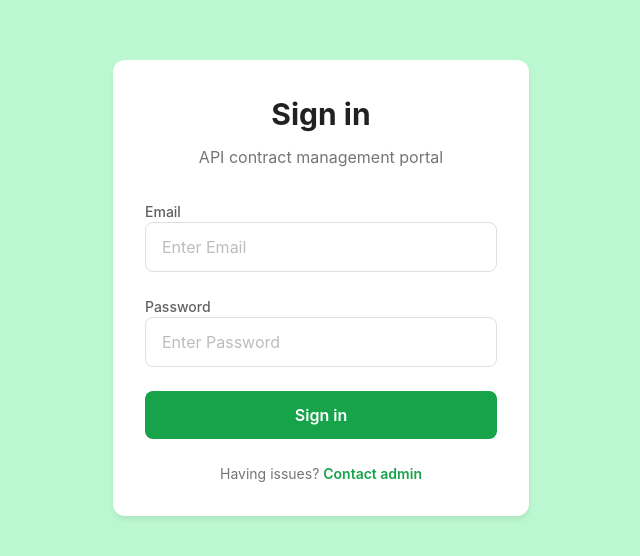
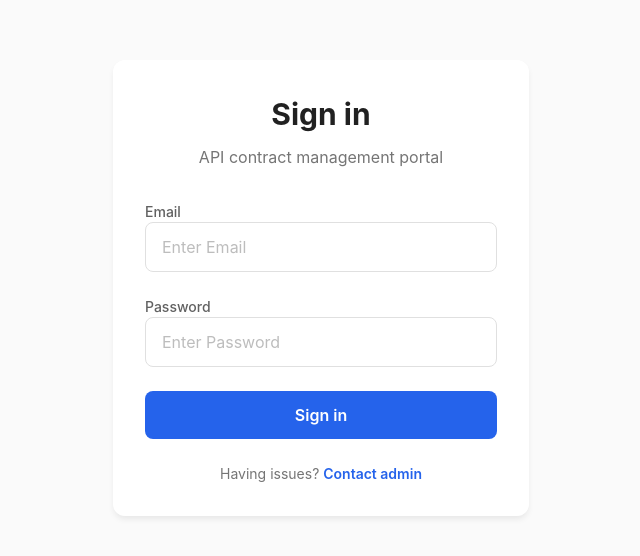
Before and after one commit to RohanMankame/api_contract_manager, a React (Vite) app: page /login in a window 1280 px wide. Shown: the part 112-668 px from the top of the page, without its empty margins (319-959 px from the left). Built offline with nearby package versions, Linux system fonts and the light colour scheme; no server answers.

Commit message:
update color palet from theam

```diff
--- a/src/pages/LoginPage.jsx
+++ b/src/pages/LoginPage.jsx
@@ -46,7 +46,7 @@ export default function LoginPage() {
   };
 
   return (
-    <div className="fixed inset-0 bg-primary-light flex items-center justify-center">
+    <div className="fixed inset-0 flex items-center justify-center">
       <div className="w-full max-w-md px-4">
         <div className="card">
           <h2 style={{ fontSize: 'var(--text-3xl)', fontWeight: 'var(--font-bold)' }} className="text-center text-neutral-900 mb-2">
--- a/src/styles/theme.css
+++ b/src/styles/theme.css
@@ -5,17 +5,17 @@
 }
 
 :root {
-  /* Primary Colors - Soft Pastel Green */
-  --color-primary-50: #f0fdf4;
-  --color-primary-100: #bbf7d0;
-  --color-primary-200: #86efac;
-  --color-primary-300: #6ee7b7;
-  --color-primary-400: #4ade80;
-  --color-primary-500: #22c55e;
-  --color-primary-600: #16a34a;
-  --color-primary-700: #15803d;
-  --color-primary-800: #166534;
-  --color-primary-900: #145231;
+  /* Primary Colors - Soft Pastel Blue */
+  --color-primary-50: #eff6ff;
+  --color-primary-100: #dbeafe;
+  --color-primary-200: #bfdbfe;
+  --color-primary-300: #93c5fd;
+  --color-primary-400: #60a5fa;
+  --color-primary-500: #3b82f6;
+  --color-primary-600: #2563eb;
+  --color-primary-700: #1d4ed8;
+  --color-primary-800: #1e40af;
+  --color-primary-900: #1e3a8a;
 
   /* Neutral Colors - Light & Soft */
   --color-neutral-50: #fafafa;
```
